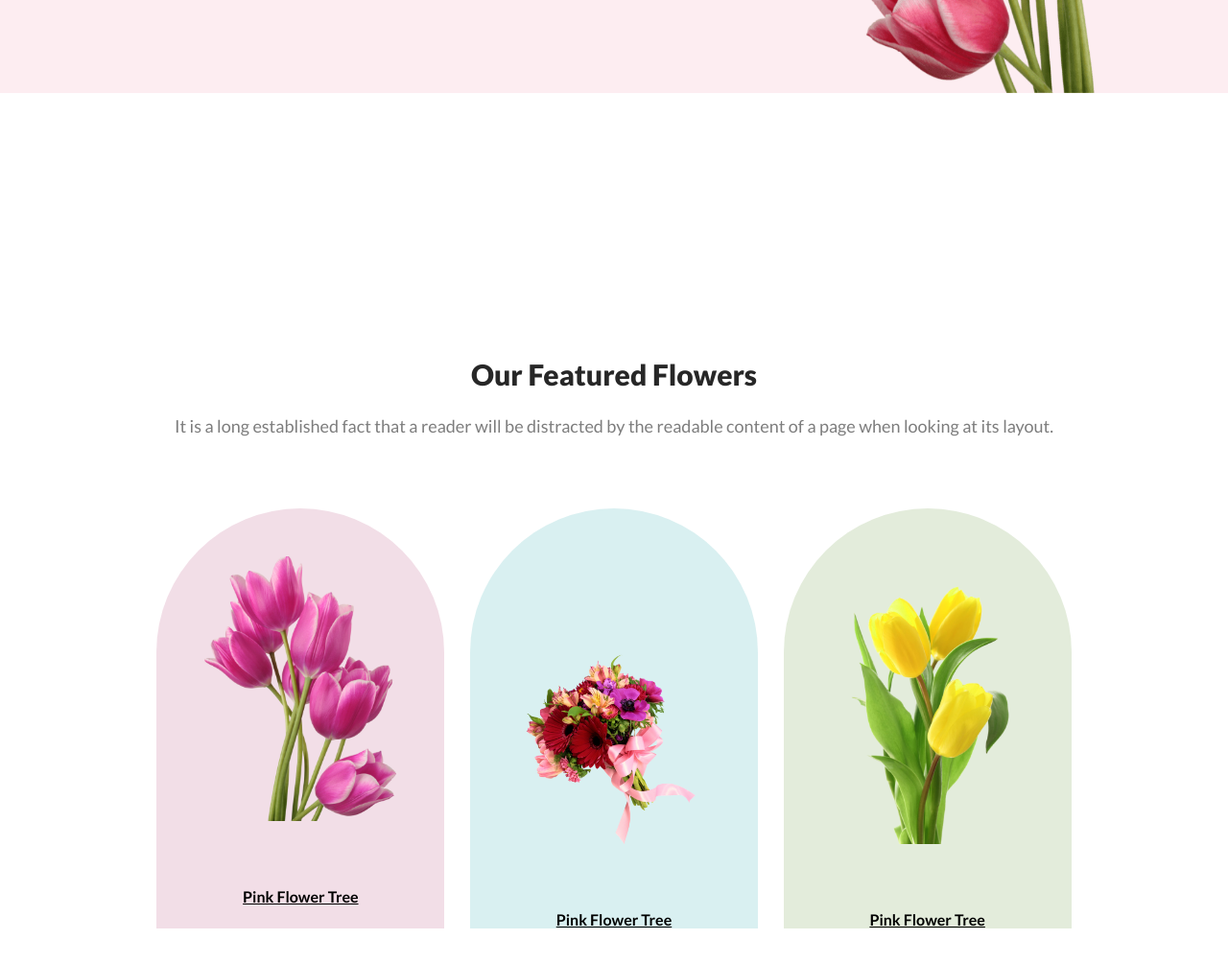
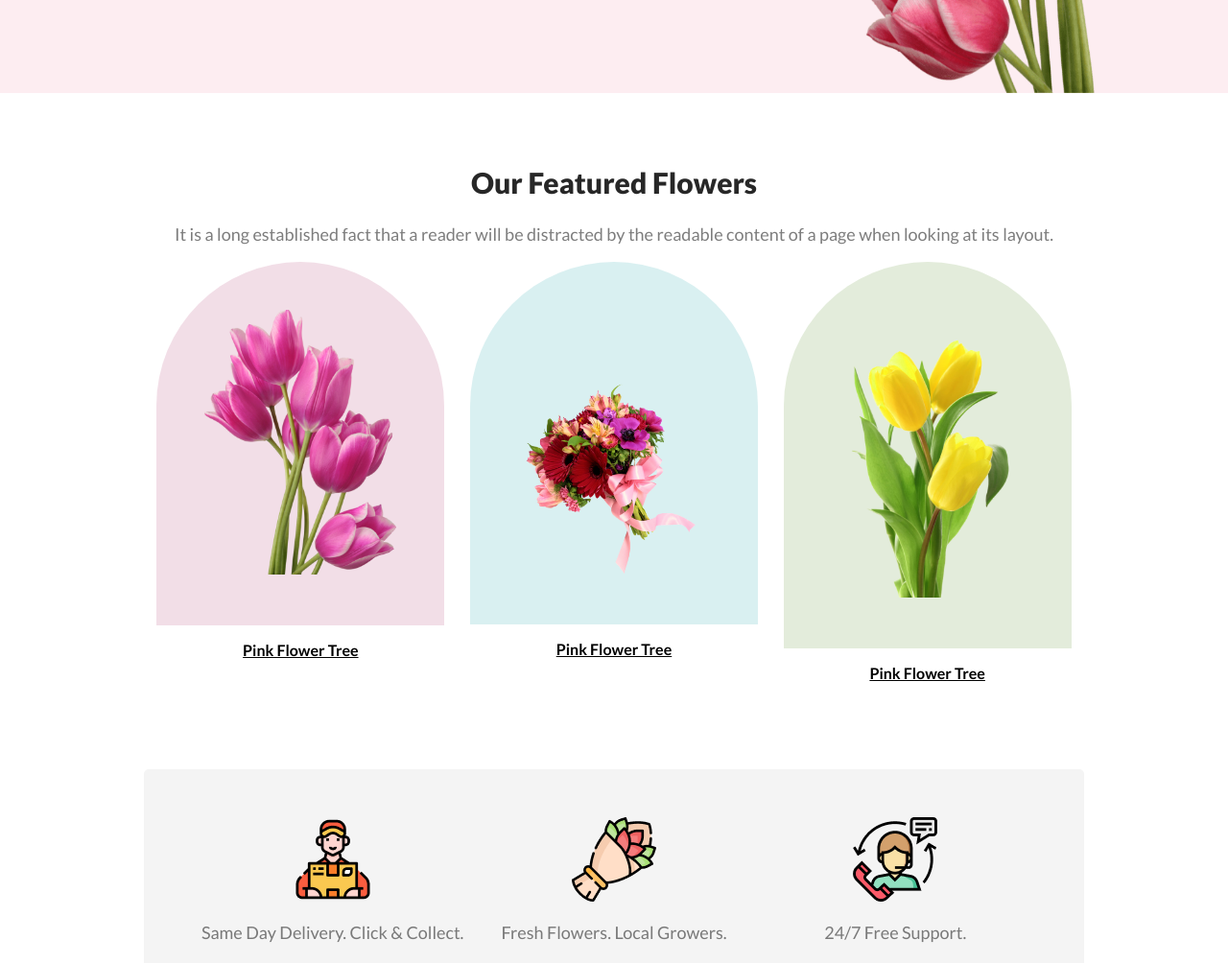
Before and after one commit to MahiuddinZilani/assignment-01, a plain HTML site: page index.html in a window 1280 px wide. Shown: the part 527-1531 px from the top of the page at 96% size. Drawn offline with Linux system fonts and the light colour scheme.

Commit message:
simply fine tuned

```diff
--- a/index.html
+++ b/index.html
@@ -15,8 +15,8 @@
         <section class="banner">
             <div class="banner-content">
                 <h1 class="banner-title default-title">Let's make<br> beautiful flowers a<br> part of your life.</h1>
-                <p class="default-para">It is a long established fact that a reader will be distracted by the readable <br> content of a page when looking at its layout. The point of using Lorem Ipsum is<br> that it has a more-or-less normal distribution of letters.</p>
-                <button type="button" class="default-btn">Shop Now</button>
+                <p class="default-para" style="text-align: left;">It is a long established fact that a reader will be distracted by the readable <br> content of a page when looking at its layout. The point of using Lorem Ipsum is<br> that it has a more-or-less normal distribution of letters.</p>
+                <button type="submit" class="default-btn">Shop Now</button>
             </div>
             <!-- <div class="banner-image">
                 <img src="images/pngwing 10.png" alt="rose" width="500px">
@@ -25,23 +25,28 @@
         </section>
     </header>
     <main>
-        <section class="test"></section>
         <!-- featured section -->
         <section class="featured-container">
             <h2 class="default-title">Our Featured Flowers</h2>
             <p class="default-para">It is a long established fact that a reader will be distracted by the readable content of a page when looking at its layout.</p>
             <div class="featured-img-container">
-                <div class="featured-img" style="background: rgba(167, 33, 98, 0.15);">
-                    <img src="images/pngwing 6.png" alt="">
-                    <p>Pink Flower Tree</p>
+                <div>
+                    <div class="featured-img" style="background: rgba(167, 33, 98, 0.15);">
+                        <img src="images/pngwing 6.png" alt="">
+                    </div>
+                    <p class="feature-txt">Pink Flower Tree</p>
                 </div>
-                <div class="featured-img" style="background: rgba(5, 151, 160, 0.15);">
-                    <img src="images/pngwing 5.png" alt="" style="margin-top: 100px;">
-                    <p>Pink Flower Tree</p>
+                <div>
+                    <div class="featured-img" style="background: rgba(5, 151, 160, 0.15);">
+                        <img src="images/pngwing 5.png" alt="" style="margin-top: 75px;">
+                    </div>
+                    <p class="feature-txt">Pink Flower Tree</p>
                 </div>
-                <div class="featured-img" style="background: rgba(71, 125, 17, 0.15);">
-                    <img src="images/pngwing 7.png" alt="" >
-                    <p>Pink Flower Tree</p>
+                <div>
+                    <div class="featured-img" style="background: rgba(71, 125, 17, 0.15);">
+                        <img src="images/pngwing 7.png" alt="">
+                    </div>
+                    <p class="feature-txt">Pink Flower Tree</p>
                 </div>
             </div>
         </section>
--- a/styles/style.css
+++ b/styles/style.css
@@ -1,11 +1,4 @@
 /* Default or shared section */
-
-.test{
-    background-color: white;
-    width:auto;
-    height: 200px;
-}
-
 body{
     margin: 0px;
     font-family:'lato';
@@ -53,11 +46,7 @@ body{
 
 .banner-title {
     font-size: 50px;
-
-}
-
-.header img{
-
+    text-align: left;
 }
 
 /* Body Section */
@@ -85,23 +74,21 @@ body{
 .featured-img-container {
     display: flex;
     justify-content: space-around;
-    margin-top: 75px;
+    /* margin-top: 75px; */
 }
 .featured-img {
-    text-align: center;
+    text-align: justify;
     width: 300px;
     border-radius: 300px 300px 0px 0px;
 }
 .featured-img>img{
     width: 200px;
-    margin-top: 0px;
     padding: 50px;
 }
-.featured-img>p{
-    /* text-align: center; */
+.feature-txt{
+    text-align: center;
     font-weight: bold;
     text-decoration: underline;
-    margin-bottom: 0px;
 }
 
 /* support */
```
